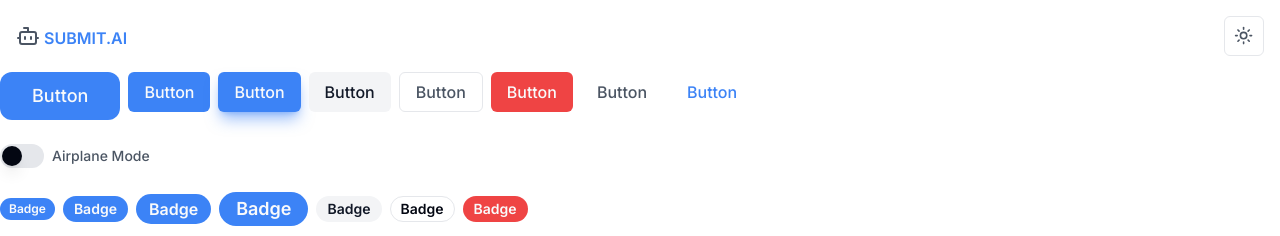
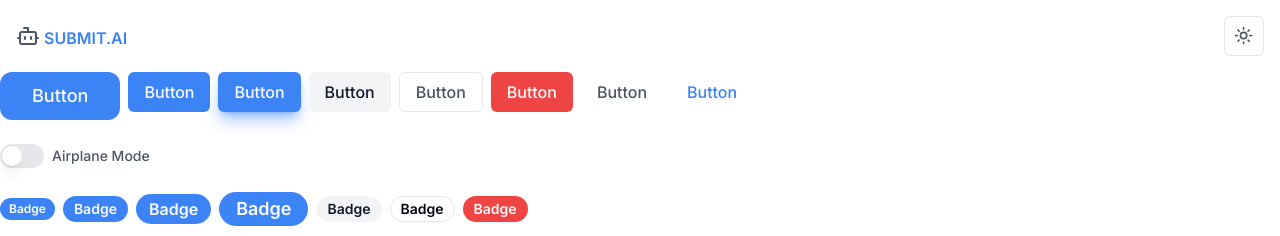
Before and after one commit to unav4ila8le/submit-ai, a Next.js app: page / in a window 1280 px wide. Shown: the top 236 px of the page. Built offline with nearby package versions, Linux system fonts and the light colour scheme.

Commit message:
switch fix

```diff
--- a/src/components/ui/switch.tsx
+++ b/src/components/ui/switch.tsx
@@ -19,7 +19,7 @@
   >
     <SwitchPrimitives.Thumb
       className={cn(
-        "pointer-events-none block h-5 w-5 rounded-full bg-foreground shadow-lg ring-0 transition-transform data-[state=checked]:translate-x-5 data-[state=unchecked]:translate-x-0",
+        "pointer-events-none block h-5 w-5 rounded-full bg-white shadow-lg ring-0 transition-transform data-[state=checked]:translate-x-5 data-[state=unchecked]:translate-x-0",
       )}
     />
   </SwitchPrimitives.Root>
```
